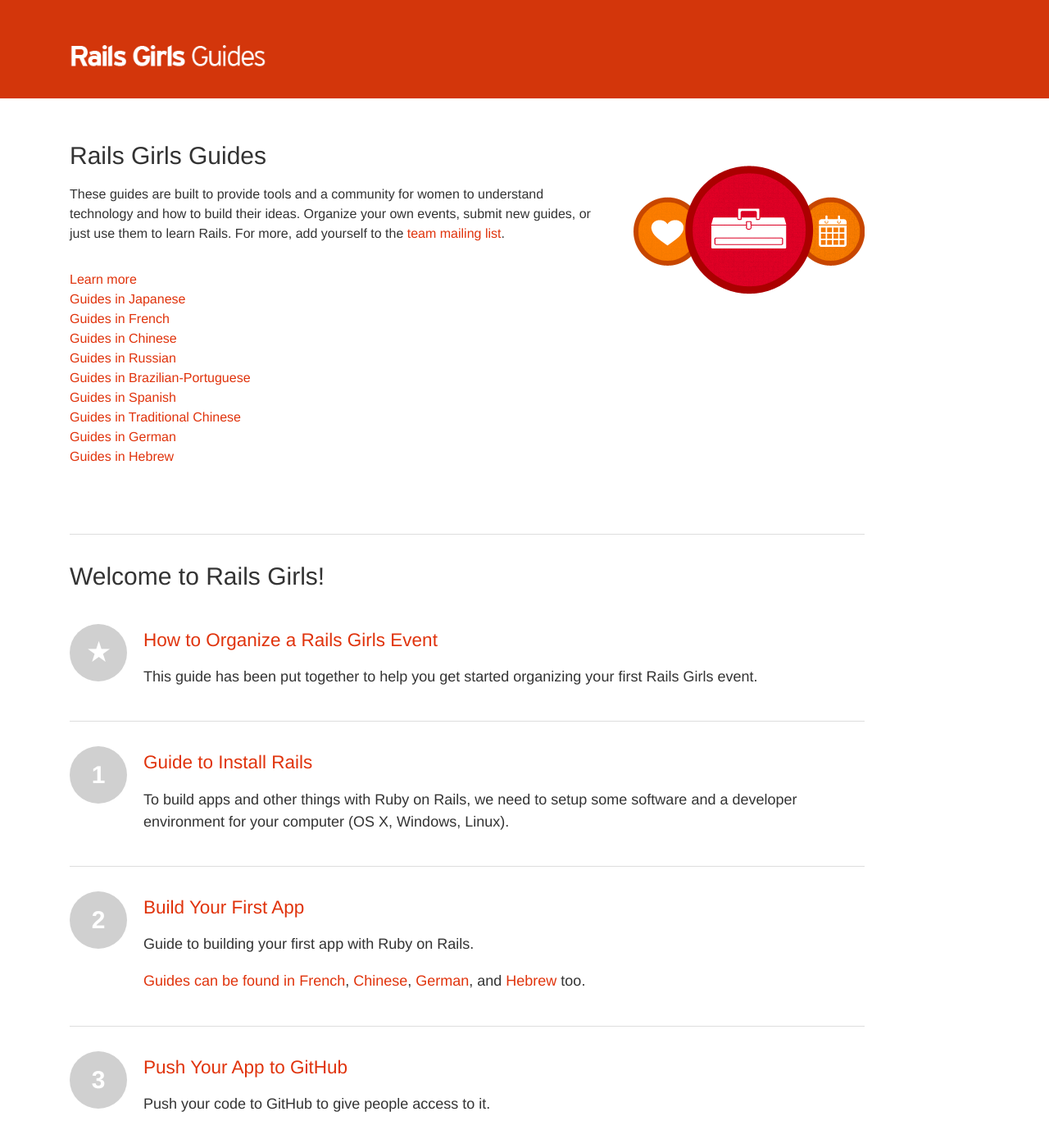
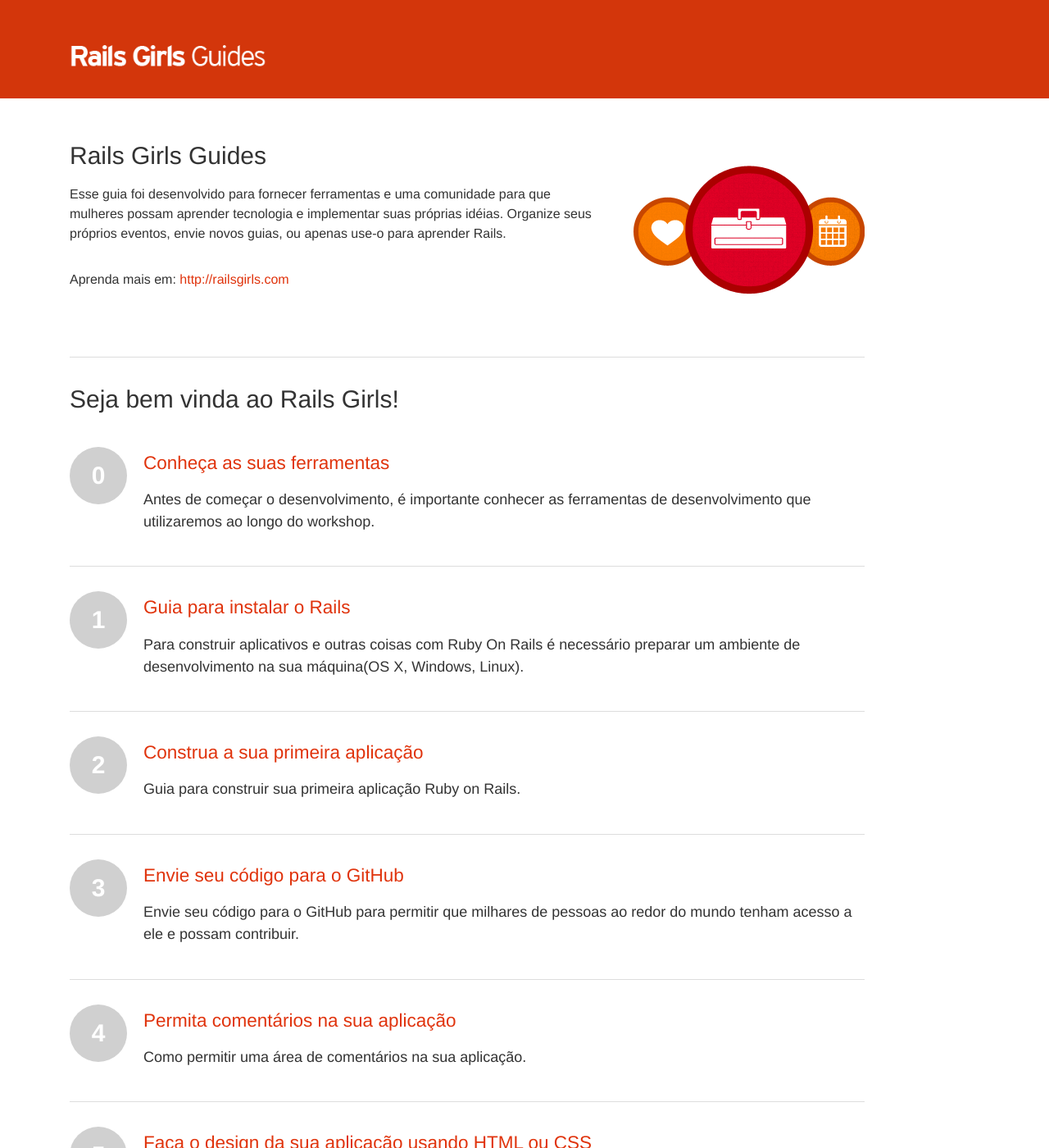
Before and after one commit to railsgirls/guides.railsgirls.com, a Jekyll site: the page built from index.html, in a window 1280 px wide and 1400 px high. Shown: the whole window at 82% size. Built offline with Jekyll 4.4.1, drawn with Linux system fonts in a browser that asks for light colours; nearby versions of some CDN libraries; some of the changed text lies outside the part shown.

Commit message:
Include tools and instalation guides in portuguese
- Included tools guides in portuguese.
- Partial translation of the instalation guides to portuguese.
- Included basic guides that will be translated to portuguese to index page.

```diff
--- a/index.html
+++ b/index.html
@@ -4,238 +4,86 @@
 ---
 <div class="hero">
   <h2>Rails Girls Guides</h2>
-  <p>These guides are built to provide tools and a community for women to understand technology and how to build their ideas. Organize your own events, submit new guides, or just use them to learn Rails. For more, add yourself to the <a href="http://groups.google.com/group/rails-girls-team">team mailing list</a>.</p>
+  <p>Esse guia foi desenvolvido para fornecer ferramentas e uma comunidade
+    para que mulheres possam aprender tecnologia e implementar suas próprias idéias.
+    Organize seus próprios eventos, envie novos guias, ou apenas use-o para aprender Rails.
   <p class="hero-links">
-    <a href="http://railsgirls.com">Learn more</a><br/>
-    <a href="http://railsgirls.jp/">Guides in Japanese</a><br/>
-    <a href="http://railspremierspas.humancoders.com/">Guides in French</a><br/>
-    <a href="http://rgcn.github.io">Guides in Chinese</a><br/>
-    <a href="http://rgua.github.io">Guides in Russian</a><br/>
-    <a href="http://www.maujor.com/railsgirlsguide/">Guides in Brazilian-Portuguese</a><br/>
-    <a href="http://railsgirlslima.github.io/">Guides in Spanish</a><br/>
-    <a href="http://railsgirls.tw/">Guides in Traditional Chinese</a><br/>
-    <a href="http://railsgirlshh.github.io/">Guides in German</a><br/>
-    <a href="http://guides.railsgirls.co.il/">Guides in Hebrew</a><br/>
+    Aprenda mais em: <a href="http://railsgirls.com">http://railsgirls.com</a>
   </p>
 </div>
-
 <hr />
-
-<h2>Welcome to Rails Girls!</h2>
+<h2>Seja bem vinda ao Rails Girls!</h2>
 <ul class="home">
   <li>
-    <a href="guide">
-      <i>★</i>
-      <h3>How to Organize a Rails Girls Event</h3>
-      <p>This guide has been put together to help you get started organizing your first Rails Girls event.</p>
+    <a href="ferramentas">
+      <i>0</i>
+      <h3>Conheça as suas ferramentas</h3>
+      <p>Antes de começar o desenvolvimento, é importante conhecer as
+        ferramentas de desenvolvimento que utilizaremos ao longo do workshop. </p>
     </a>
   </li>
-
   <li>
-    <a href="install">
+    <a href="instalacao">
       <i>1</i>
-      <h3>Guide to Install Rails</h3>
-      <p>To build apps and other things with Ruby on Rails, we need to setup some software and a developer environment for your computer (OS X, Windows, Linux).</p>
+      <h3>Guia para instalar o Rails</h3>
+      <p>Para construir aplicativos e outras coisas com Ruby On Rails é
+        necessário preparar um ambiente de desenvolvimento na sua máquina(OS X, Windows, Linux).</p>
     </a>
   </li>
-
   <li>
     <a href="app">
       <i>2</i>
-      <h3>Build Your First App</h3>
-      <p>Guide to building your first app with Ruby on Rails.</p>
-      <p>Guides can be found in <a href="http://railspremierspas.humancoders.com/">French</a>, <a href="http://rgcn.github.io">Chinese</a>, <a href="http://railsgirlshh.github.io/">German</a>, and  <a href="http://guides.railsgirls.co.il/">Hebrew</a> too.</p>
+      <h3>Construa a sua primeira aplicação</h3>
+      <p>Guia para construir sua primeira aplicação Ruby on Rails.</p>
     </a>
   </li>
-
   <li>
     <a href="github">
       <i>3</i>
-      <h3>Push Your App to GitHub</h3>
-      <p>Push your code to GitHub to give people access to it.</p>
+      <h3>Envie seu código para o GitHub</h3>
+      <p>Envie seu código para o GitHub para permitir que milhares de pessoas
+        ao redor do mundo tenham acesso a ele e possam contribuir.</p>
     </a>
   </li>
-
-  <li>
-    <i>4</i>
-    <h3>Put Your App Online</h3>
-    <p>Instructions to get your app running on the internet. We have a lot of platform. You can choose the following services:</p>
-    <p><a href="heroku">Heroku</a> | <a href="openshift">OpenShift</a> | <a href="engineyard">Engine Yard</a> | <a href="anynines">anynines</a> | <a href="trucker">Trucker</a> | <a href="shellycloud">Shelly Cloud</a></p>
-  </li>
-
   <li>
     <a href="commenting">
-      <i>5</i>
-      <h3>Allow Comments on Your App</h3>
-      <p>How to allow comments on your apps.</p>
+      <i>4</i>
+      <h3>Permita comentários na sua aplicação</h3>
+      <p>Como permitir uma área de comentários na sua aplicação.</p>
     </a>
   </li>
-
+  <li>
+    <a href="design-html-css">
+      <i>5</i>
+      <h3>Faça o design da sua aplicação usando HTML ou CSS</h3>
+      <p>Como melhorar o HTML e CSS da sua aplicação</p>
+    </a>
+  </li>
   <li>
     <a href="design">
       <i>6</i>
-      <h3>Apply a Modern Design with Bootstrap</h3>
-      <p>How to apply a CSS framework, such as Bootstrap.</p>
+      <h3>Design moderno com Bootstrap</h3>
+      <p>Como incluir um framework CSS na sua aplicação como o Bootstrap.</p>
     </a>
-  </li>
-
   <li>
     <a href="thumbnails">
       <i>7</i>
-      <h3>Resize your Images Using Carrierwave</h3>
-      <p>Instructions on resizing your images using Carrierwave</p>
+      <h3>Redimensione suas imagens usando a gem Carrierwave</h3>
+      <p>Instruções para redimensionar suas imagens com a gem Carrierwave</p>
     </a>
   </li>
-
 <li>
-    <a href="devise">
+  <a href="testing-rspec">
     <i>8</i>
-      <h3>Add Authentication with Devise</h3>
-      <p>How to quickly add a login and signup with Devise</p>
+    <h3>Testes automatizados com RSpec</h3>
+    <p>Teste o código da sua aplicação com RSpec</p>
   </a>
  </li>
-
  <li>
-    <a href="gravatar">
+   <a href="heroku">
    <i>9</i>
-      <h3>Add Profile Pics with Gravatar</h3>
-      <p>How to give your users profile photos</p>
-    </a>
-  </li>
-
-  <li>
-    <a href="design-html-css">
-      <i>10</i>
-      <h3>Design your App with HTML and CSS</h3>
-      <p>How to improve HTML and CSS on your app</p>
-    </a>
-  </li>
-
-  <li>
-    <i>11</i>
-    <h3>Continuous Deployment</h3>
-    <p><a href="testing-rspec">Test your application with RSpec</a> | <a href="continuous-travis">CD with Travis (and anynines)</a> | <a href="continuous">CD with Codeship (and Heroku)</a></p>
-  </li>
-
-
-  <li>
-    <a href="sinatra-app">
-      <i>12</i>
-      <h3>Build a voting app in Sinatra</h3>
-      <p>Guide to building your first app using the Sinatra framework</p>
-    </a>
-  </li>
-
-  <li>
-    <a href="diary-app">
-      <i>13</i>
-      <h3>Build a diary app in Ruby on Rails</h3>
-      <p>Guide to building your first app using Ruby on Rails</p>
+   <h3>Publique sua aplicação</h3>
+   <p>Instruções para publicar sua aplicação na internet usando Heroku.</p>
    </a>
  </li>
  </ul>
-
-<h2>Learning more with Rails Girls</h2>
-<ul class="home">
-  <li>
-    <a href="bundlerfordevelopment">
-      <i>1</i>
-      <h3>How to Set Up Bundler for Development</h3>
-      <p>Instructions for a development environment with Bundler.</p>
-    </a>
-  </li>
-
-  <li>
-    <a href="ruby-game">
-      <i>2</i>
-      <h3>Write a little game in Ruby!</h3>
-      <p>Guide of Instructions for a game development with Ruby.</p>
-    </a>
-  </li>
-
-  <li>
-    <a href="sinatra">
-      <i>3</i>
-      <h3>Web Fundamentals Tutorial</h3>
-      <p>Get a deeper understanding of what's going on under the hood</p>
-    </a>
-  </li>
-
-  <li>
-    <a href="test-driven-development">
-      <i>4</i>
-      <h3>Test Driven Development</h3>
-      <p>Practice your Ruby skills while learning TDD</p>
-    </a>
-  </li>
-
-  <li>
-    <a href="ruby-atm">
-      <i>5</i>
-      <h3>Ruby ATM</h3>
-      <p>Focus on your Ruby skills - level 2!</p>
-    </a>
-  </li>
-
-</ul>
-
-<h2>Let's have more fun with Rails Girls</h2>
-<ul class="home">
-
-  <li>
-    <a href="how-to-continue-with-programming">
-      <i>1</i>
-      <h3>After The Event: How to Continue with Programming</h3>
-      <p>A guide to keep you going with learning how to program.</p>
-    </a>
-  </li>
-
-  <li>
-    <a href="remote">
-      <i>2</i>
-      <h3>Remote Pairing for the win!</h3>
-      <p>Even if you can't find help locally, someone can still help you over the Internet.</p>
-    </a>
-  </li>
-
-  <li>
-    <a href="coach">
-      <i>3</i>
-      <h3>Become a Rails Girls Coach</h3>
-      <p>Answers to all your questions about being a Rails Girls coach - in one place.</p>
-    </a>
-  </li>
-
-  <li>
-    <a href="guide-to-the-guide">
-      <i>4</i>
-      <h3>Guide to the Guide of Rails Girls</h3>
-      <p>Guide of background information about the Rails application.</p>
-    </a>
-  </li>
-
-  <li>
-    <a href="http://rails-girls-map.herokuapp.com/#">
-      <i>5</i>
-      <h3>Rails Girls around the world</h3>
-      <p>An app built by Jessica to show RG around the world. Add your chapter!</p>
-      </a>
-  </li>
-
-
-  <li>
-    <a href="touristic-autism_intro">
-      <i>5</i>
-      <h3>Touristic Autism-friendly Spots App</h3>
-      <p>Allow authenticated users (using devise) to describe touristic places, comment and rate them from their autism-friendliness. To support autistic adults during their travelling.</p>
-    </a>
-  </li>
-
-  <li>
-    <a href="contributing">
-      <i>?</i>
-      <h3>Submit Your Own Guide</h3>
-      <p>We are accepting guides to extend the application to our <a href="http://github.com/railsgirls/railsgirls.github.com">Github repository &rarr;</a></p>
-    </a>
-  </li>
-</ul>
```
Also changed, not shown: _posts/2015-11-21-ferramentas.markdown (added, +167 -0 lines), _posts/2015-11-24-instalacao.markdown (added, +324 -0 lines), Gemfile.lock, 3 other files. Lines whose indentation alone changed are shown as unchanged.
